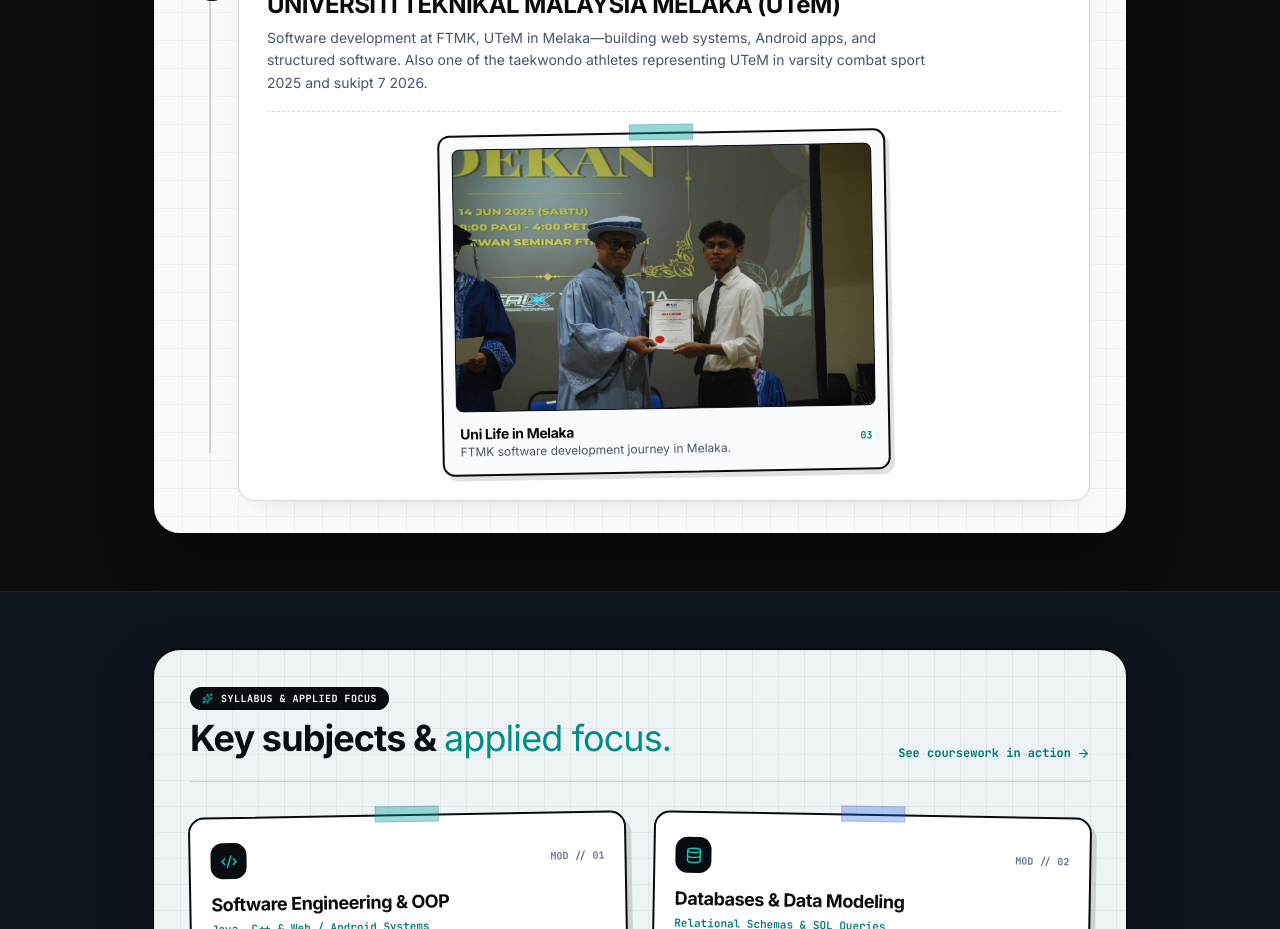
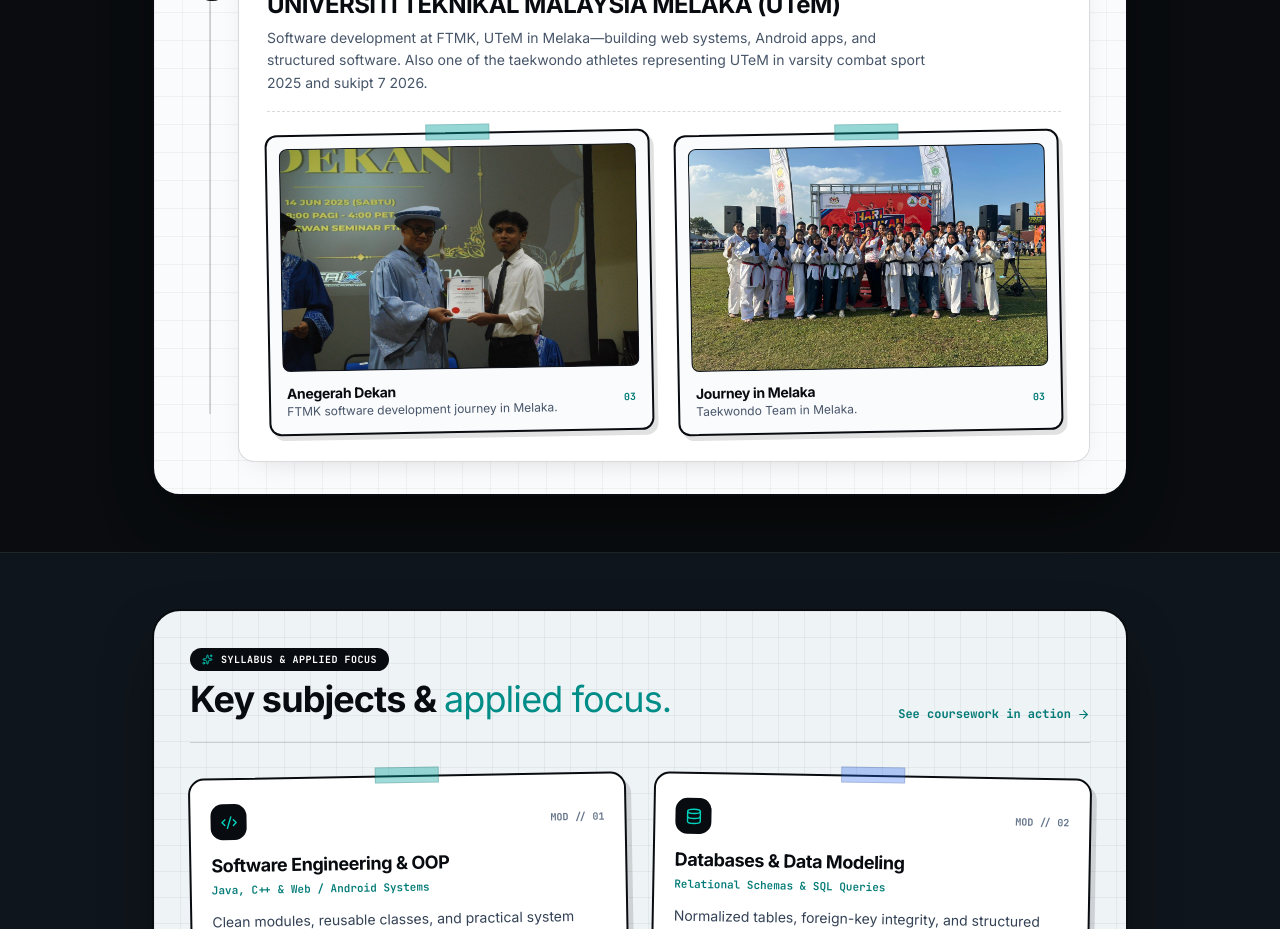
Before and after one commit to khalis04/portfolio-website, a React (Vite) app: page /education in a window 1280 px wide. Shown: the part 1960-2889 px from the top of the page. Built offline with nearby package versions, Linux system fonts and the light colour scheme.

Commit message:
Update portfolio

```diff
--- a/src/components/AcademicScrapbook.jsx
+++ b/src/components/AcademicScrapbook.jsx
@@ -75,8 +75,16 @@ const timelineChapters = [
             {
                 id: 'utem-1',
                 src: '/images/education/utem-1.jpg',
-                title: 'Uni Life in Melaka',
+                title: 'Anegerah Dekan',
                 note: 'FTMK software development journey in Melaka.',
+                tapeColor: 'rgba(0, 161, 156, 0.42)',
+                tilt: '-1deg',
+            },
+            {
+                id: 'utem-2',
+                src: '/images/education/utem-2.jpg',
+                title: 'Journey in Melaka',
+                note: 'Taekwondo Team in Melaka.',
                 tapeColor: 'rgba(0, 161, 156, 0.42)',
                 tilt: '-1deg',
             },
```
Also changed, not shown: public/images/education/utem-2.jpg (added).
